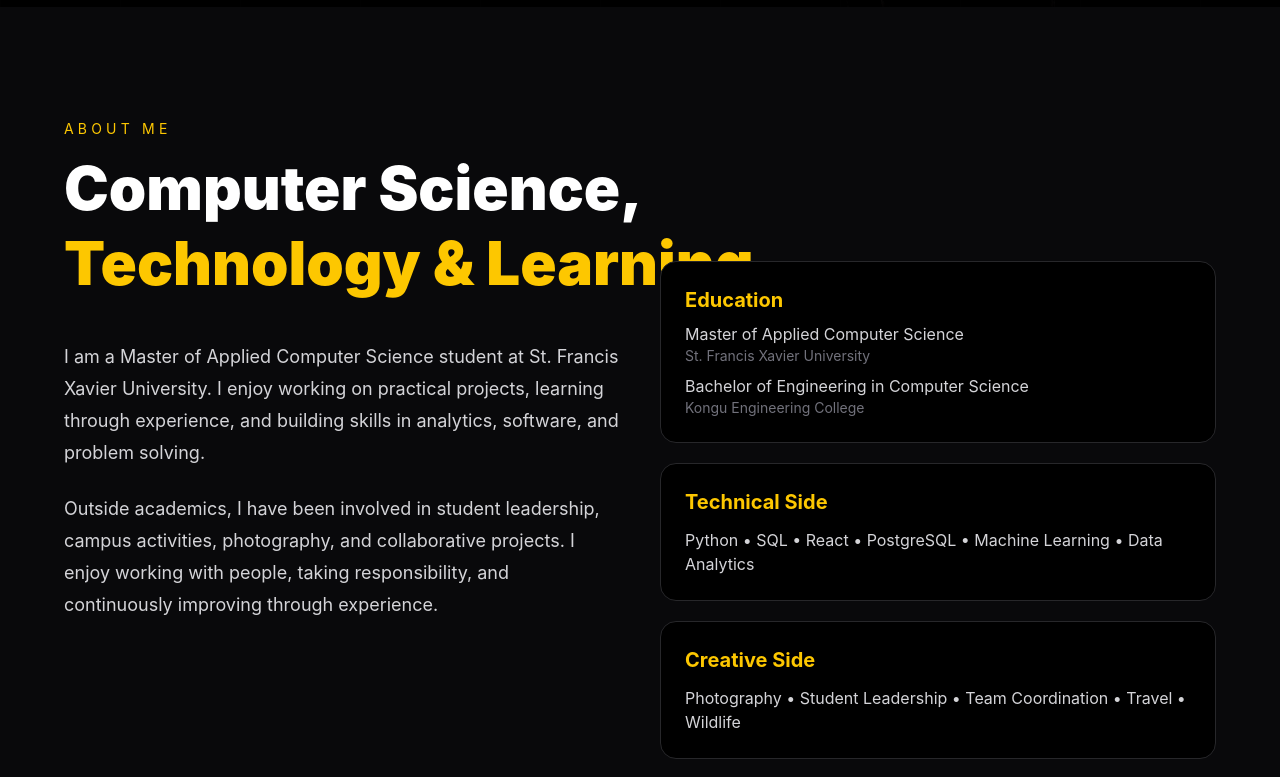
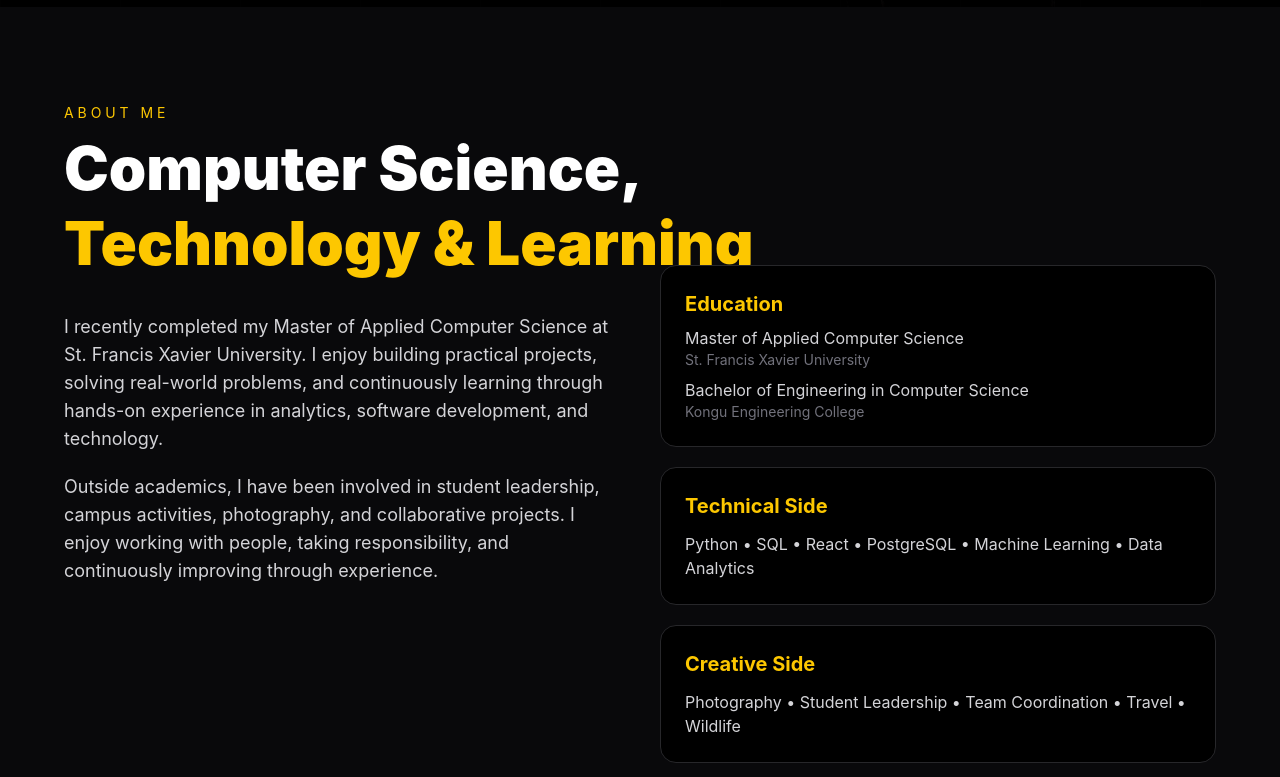
Before and after one commit to mahinvishnukb/portfolio, a React app: page / in a window 1280 px wide. Shown: the part 923-1700 px from the top of the page. Built offline with nearby package versions, Linux system fonts and the light colour scheme; the HTML template or start-up script is replaced by a standard one.

Commit message:
Improve photography transitions

```diff
--- a/src/components/About.jsx
+++ b/src/components/About.jsx
@@ -2,31 +2,31 @@ const About = () => {
   return (
     <section
       id="about"
-      className="overflow-hidden bg-zinc-950 px-6 py-24 text-white md:px-12 md:py-28"
+      className="overflow-hidden bg-zinc-950 px-6 py-16 text-white md:px-12 md:py-24"
     >
       <div className="mx-auto w-full max-w-6xl">
-        <p className="mb-3 text-sm uppercase tracking-[0.3em] text-yellow-400">
+        <p className="mb-2 text-xs uppercase tracking-[0.28em] text-yellow-400 sm:text-sm">
           About Me
         </p>
 
-        <h2 className="max-w-4xl text-4xl font-black leading-tight md:text-6xl">
+        <h2 className="max-w-4xl text-3xl font-black leading-tight sm:text-4xl md:text-6xl">
           Computer Science,
           <span className="text-yellow-400"> Technology & Learning</span>
         </h2>
 
-        <div className="mt-10 grid gap-8 md:grid-cols-2 md:gap-10">
+        <div className="mt-8 grid gap-8 md:grid-cols-2 md:gap-10">
           <div>
-            <p className="text-base leading-8 text-zinc-300 sm:text-lg">
-              I am a Master of Applied Computer Science student at St. Francis Xavier University. I enjoy working on practical projects, learning through experience, and building skills in analytics, software, and problem solving.
+            <p className="text-sm leading-7 text-zinc-300 sm:text-base md:text-lg">
+              I recently completed my Master of Applied Computer Science at St. Francis Xavier University. I enjoy building practical projects, solving real-world problems, and continuously learning through hands-on experience in analytics, software development, and technology.
             </p>
 
-            <p className="mt-6 text-base leading-8 text-zinc-300 sm:text-lg">
+            <p className="mt-5 text-sm leading-7 text-zinc-300 sm:text-base md:text-lg">
               Outside academics, I have been involved in student leadership, campus activities, photography, and collaborative projects. I enjoy working with people, taking responsibility, and continuously improving through experience.
             </p>
           </div>
 
-          <div className="-mt-10 grid gap-4 sm:-mt-14 sm:gap-5 md:-mt-20">
-            <div className="rounded-2xl border border-zinc-800 bg-black p-5 transition duration-300 hover:border-yellow-400/60 hover:shadow-[0_0_30px_rgba(250,204,21,0.08)] sm:p-6">
+          <div className="mt-2 grid gap-4 sm:gap-5 md:-mt-12">
+            <div className="rounded-2xl border border-zinc-800 bg-black p-5 transition duration-300 hover:-translate-y-1 hover:border-yellow-400/60 hover:shadow-[0_0_30px_rgba(250,204,21,0.08)] sm:p-6">
               <h3 className="text-lg font-bold text-yellow-400 sm:text-xl">
                 Education
               </h3>
@@ -49,7 +49,7 @@ const About = () => {
 
             </div>
 
-            <div className="rounded-2xl border border-zinc-800 bg-black p-5 transition duration-300 hover:border-yellow-400/60 hover:shadow-[0_0_30px_rgba(250,204,21,0.08)] sm:p-6">
+            <div className="rounded-2xl border border-zinc-800 bg-black p-5 transition duration-300 hover:-translate-y-1 hover:border-yellow-400/60 hover:shadow-[0_0_30px_rgba(250,204,21,0.08)] sm:p-6">
               <h3 className="text-lg font-bold text-yellow-400 sm:text-xl">
                 Technical Side
               </h3>
@@ -59,7 +59,7 @@ const About = () => {
               </p>
             </div>
 
-            <div className="rounded-2xl border border-zinc-800 bg-black p-5 transition duration-300 hover:border-yellow-400/60 hover:shadow-[0_0_30px_rgba(250,204,21,0.08)] sm:p-6">
+            <div className="rounded-2xl border border-zinc-800 bg-black p-5 transition duration-300 hover:-translate-y-1 hover:border-yellow-400/60 hover:shadow-[0_0_30px_rgba(250,204,21,0.08)] sm:p-6">
               <h3 className="text-lg font-bold text-yellow-400 sm:text-xl">
                 Creative Side
               </h3>
```
